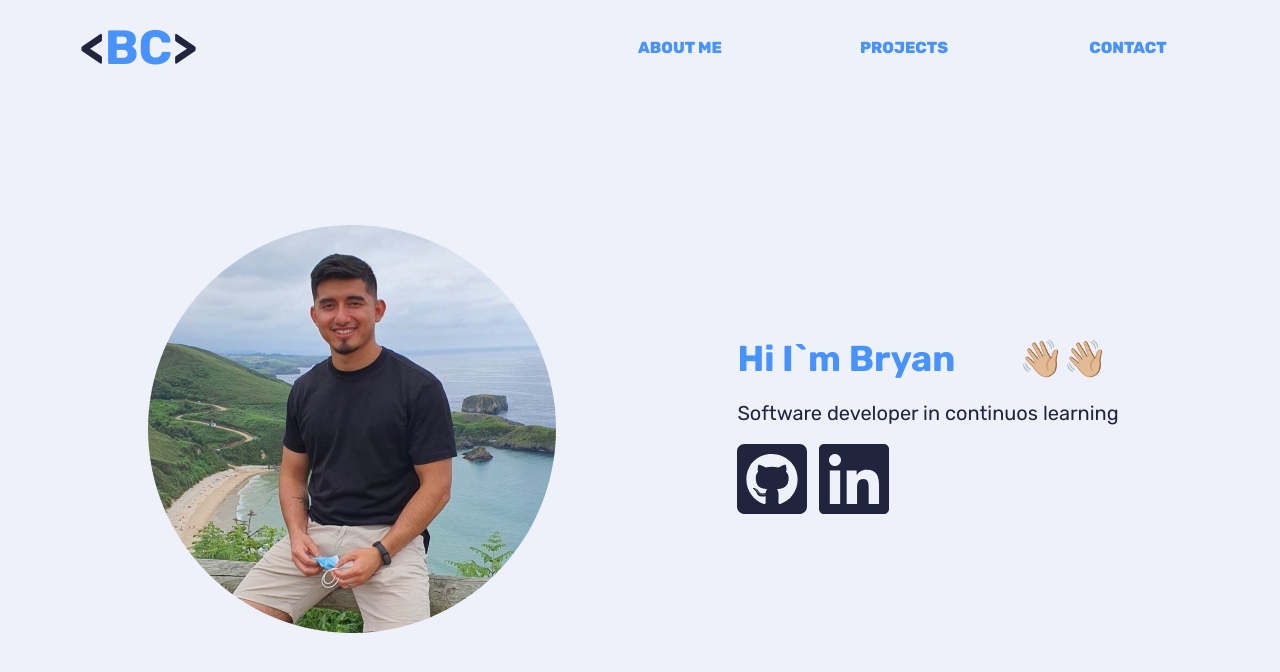
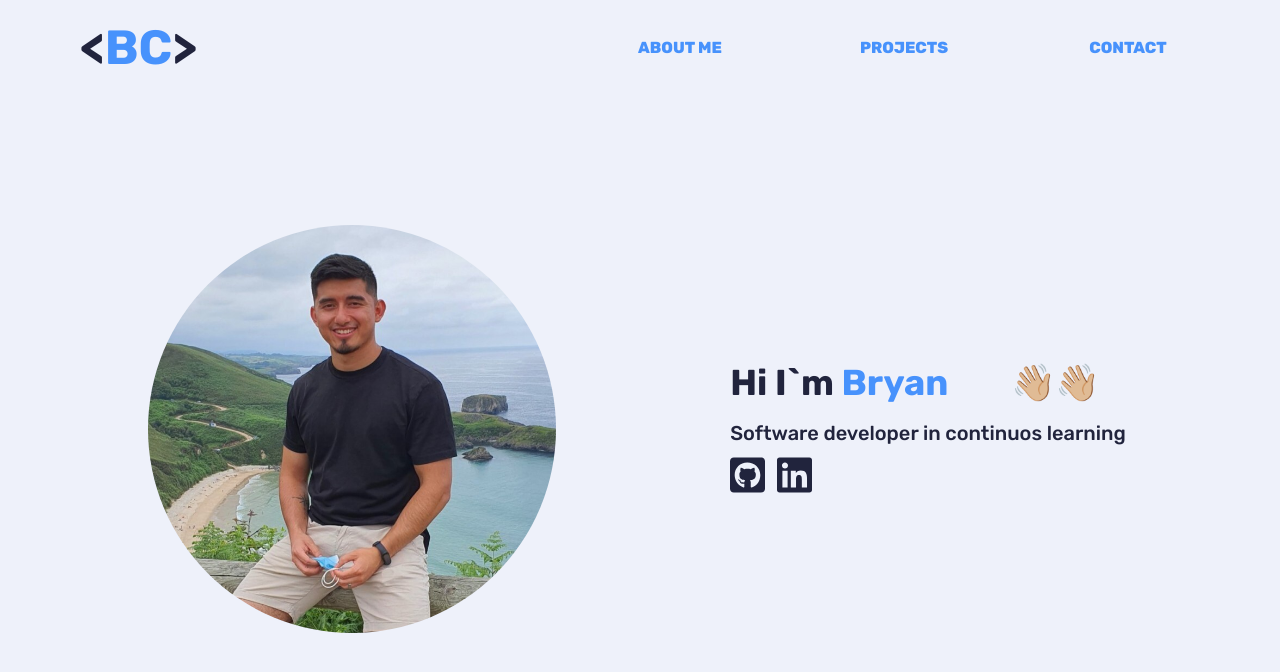
Before and after one commit to BrianC9/portfolio, a Next.js app: page / in a window 1280 px wide. Shown: the top 672 px of the page. Built offline with nearby package versions, Linux system fonts and the light colour scheme.

Commit message:
feat: reusable metadata

```diff
--- a/components/Homepage.jsx
+++ b/components/Homepage.jsx
@@ -1,8 +1,9 @@
+import Head from "next/head";
 import Image from "next/image";
 import SocialIcons from "./SocialIcons";
 function Homepage() {
   return (
-    <main className="grid grid-cols-1 gap-8 place-items-center place-content-center w-full md:grid-cols-2 h-5/6">
+    <main className="grid grid-cols-1 gap-8 place-items-center place-content-center w-full  md:grid-cols-2 h-5/6">
       <Image
         src={"/assets/images/foto-perfil.jpg"}
         alt="Myself portrait"
@@ -13,15 +14,17 @@ function Homepage() {
         blurDataURL={"/assets/images/foto-perfil.jpg"}
         placeholder="blur"
       />
-      <div className="flex flex-col items-center gap-3  md:text-left md:items-start  ">
-        <div className="self-start pl-4 sm:pl-6 md:pl-0 text-3xl md:text-4xl text-secondary ">
-          <h1 className="typewritter-animation">Hi I`m Bryan</h1>
+      <div className="flex flex-col items-center  gap-2 md:text-left md:items-start  ">
+        <div className="self-start pl-4 sm:pl-6 md:pl-0 text-3xl md:text-4xl  ">
+          <h1 className="typewritter-animation">
+            Hi I`m <span className="text-secondary">Bryan</span>
+          </h1>
           <span className="animate-waving-hand absolute ml-1 sm:ml-3">👋🏼</span>
           <span className="animate-waving-hand  ml-[2.5rem] md:ml-14 absolute">
             👋🏼
           </span>
         </div>
-        <h2 className="font-normal text-xl text-center">
+        <h2 className="font-medium text-xl text-center md:text-left">
           Software developer in continuos learning
         </h2>
         <SocialIcons />
--- a/components/MainLayout.jsx
+++ b/components/MainLayout.jsx
@@ -1,17 +1,25 @@
 import React from "react";
 import Header from "./Header";
+import Head from "next/head";
 import { Rubik } from "@next/font/google";
 const rubik = Rubik({
   subsets: ["latin"],
-  weight: ["400", "600", "700", "800", "900"],
+  weight: ["400", "500", "600", "700", "800", "900"],
   style: ["normal", "italic"],
 });
-function MainLayout({ children }) {
+function MainLayout({ children, page }) {
   return (
     <div
       className={`${rubik.className} h-screen w-screen px-5 sm:px-10 md:px-15 lg:px-20 xl:px-30`}
     >
-      <Header key={"header"} />
+      <Head>
+        <title>{`BC - ${page}`}</title>
+        <meta
+          name="description"
+          content="Bryan Cusme portfolio website, software developer"
+        />
+      </Head>
+      <Header />
       {children}
     </div>
   );
--- a/components/SocialIcons.jsx
+++ b/components/SocialIcons.jsx
@@ -1,18 +1,16 @@
 import { FaGithubSquare, FaLinkedin } from "react-icons/fa";
 function SocialIcons() {
   return (
-    <div className="flex items-center gap-3 h-14 sm:h-16 md:h-20 ">
+    <div className="flex items-center gap-3 h-10">
       <FaGithubSquare
-        size="100%"
-        width="auto"
         color={"#21243D"}
         className="hover:fill-secondary cursor-pointer"
         title="Github"
+        size={"auto"}
       />
       <FaLinkedin
-        size="auto"
-        width="auto"
         color={"#21243D"}
+        size={"auto"}
         className="hover:fill-secondary cursor-pointer"
         title="LinkedIn"
       />
--- a/pages/aboutme.js
+++ b/pages/aboutme.js
@@ -3,7 +3,7 @@ import React from "react";
 
 function Aboutme() {
   return (
-    <MainLayout>
+    <MainLayout page={"About me"}>
       <h1>About me page</h1>
     </MainLayout>
   );
--- a/pages/index.js
+++ b/pages/index.js
@@ -2,7 +2,7 @@ import MainLayout from "@/components/MainLayout";
 import Homepage from "@/components/Homepage";
 export default function Home() {
   return (
-    <MainLayout>
+    <MainLayout page={"Home"}>
       <Homepage />
     </MainLayout>
   );
--- a/pages/projects/index.js
+++ b/pages/projects/index.js
@@ -4,7 +4,7 @@ import React from "react";
 
 function Index() {
   return (
-    <MainLayout>
+    <MainLayout page={"Projects"}>
       <h1>Index projects</h1>
       <Link href={"/projects/afstore"}>Afstore Project</Link>
     </MainLayout>
--- a/styles/globals.css
+++ b/styles/globals.css
@@ -19,7 +19,7 @@
     animation: typing 2s steps(11), blink 1s infinite step-end alternate;
     display: inline-block;
     white-space: nowrap;
-    border-right: 4px solid;
+    border-right: 4px solid rgb(71 146 252);
     width: 11ch;
     overflow: hidden;
   }
```
